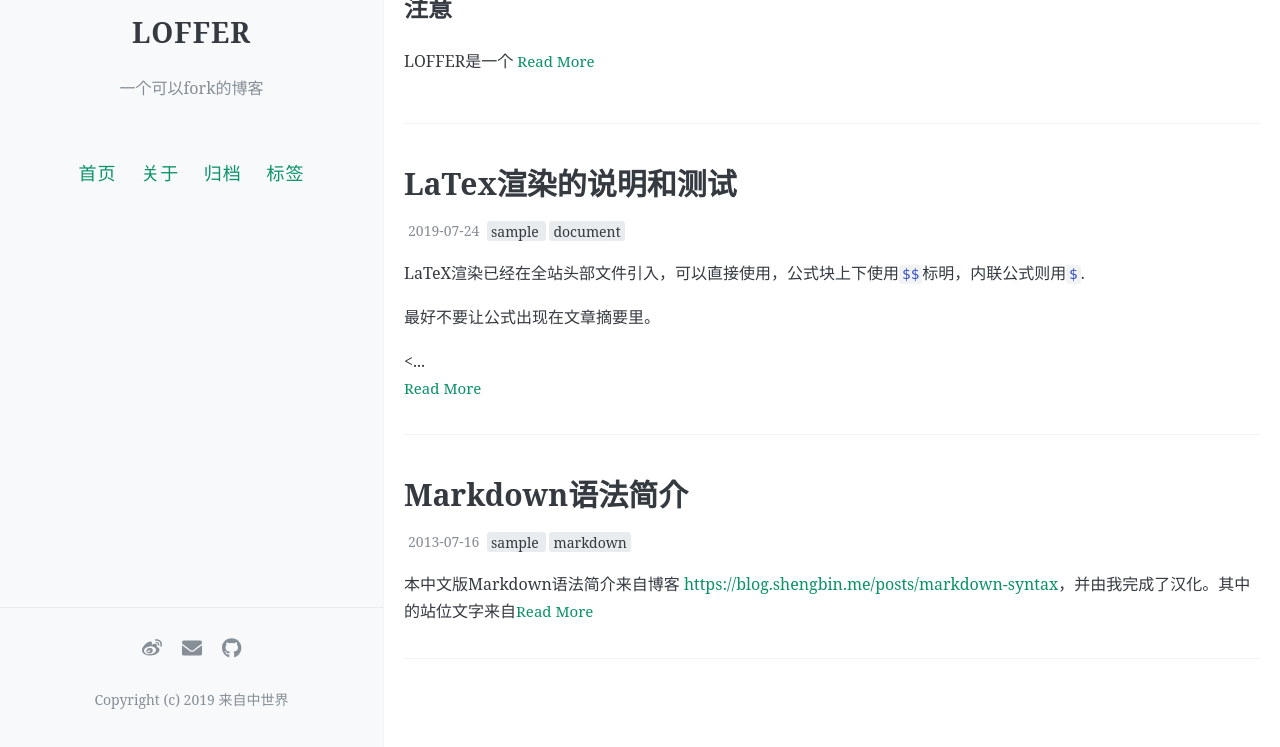
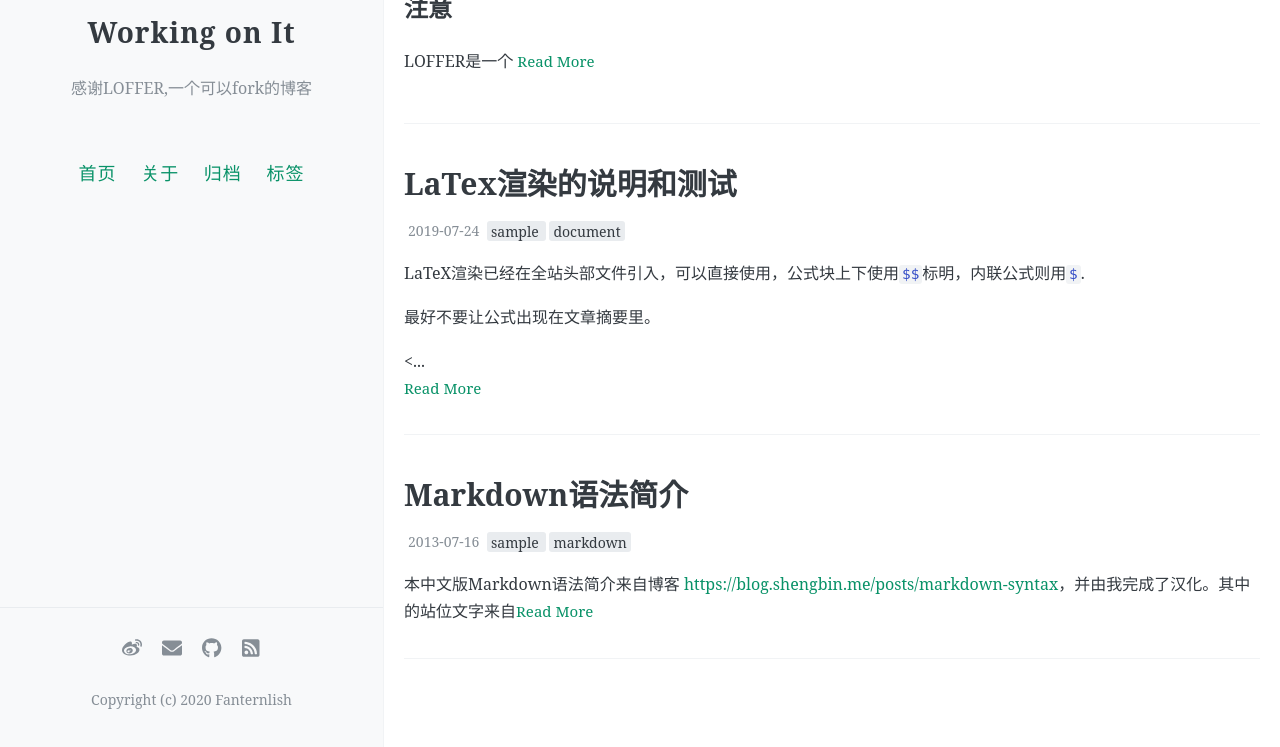
Before and after one commit to Fanterlish/stayca, a Jekyll site: the page built from index.html, in a window 1280 px wide and 1037 px high. Shown: the part 290-1037 px from the top of the window. Built offline with Jekyll 4.4.1, drawn with Linux system fonts in a browser that asks for light colours; the list of posts is cut into pages by our own code; comment, search, counter and statistics services are not loaded.

Commit message:
Update _config.yml

```diff
--- a/_config.yml
+++ b/_config.yml
@@ -7,8 +7,8 @@
 # 井号后面的文字是说明文档，不会被程序读取。
 
 # 描述/签名
-name: LOFFER
-description: 一个可以fork的博客
+name: Working on It
+description: 感谢LOFFER,一个可以fork的博客
 
 # 输入你的网站域名（如果你没有添加自己的域名，而是直接用GitHub pages分配的域名的话可以省略）
 url:
@@ -16,7 +16,7 @@ url:
 # 添加你的博客的二级域名，一般来说是你的repository名
 # 如果你的博客的URL是：(http://yourusername.github.io/repository-name)
 # 那么就写成 "/repository-name"
-baseurl: /LOFFER
+baseurl: /working-on-it
 
 
 #
@@ -49,24 +49,24 @@ excerpt_separator: <!-- more -->
 
 # 你的社交网络链接，它们会作为图标出现在你的网站页脚中，可选填写
 footer-links:
-  weibo: frommidworld #请输入你的微博个性域名 https://www.weibo.com/<thispart>
+  weibo: Paganana #请输入你的微博个性域名 https://weibo.com/u/5496178358
   behance: # https://www.behance.net/<>
   dribbble: # https://dribbble.com/<>
-  email: fromendworld@outlook.com
+  email: 1712257541@qq.com
   facebook: #https://www.facebook.com/<>
   flickr: #https://www.flickr.com/<>
-  github: FromEndWorld/loffer #https://github.com/<>
+  github: Fanternlish/working-on-it #https://github.com/<>
   instagram: #https://instagram.com/<>
   linkedin: #https://www.linkedin.com/in/<>
   pinterest: #https://www.pinterest.com/<>
-  rss: #随便填点啥RSS就能用了
+  rss: biongbiong #随便填点啥RSS就能用了
   stackoverflow: # http://stackoverflow.com/<>
   tumblr: # https://<username>.tumblr.com
   twitter: # https://www.twitter.com/<your_twitter_username>
   youtube: # channel/<your_long_string> or user/<user-name>
 
 # 站点页脚的文字
-footer-text: Copyright (c) 2019 来自中世界
+footer-text: Copyright (c) 2020 Fanternlish
 
 #
 # 评论，注意，请不要同时添加多种不同的评论区
```
